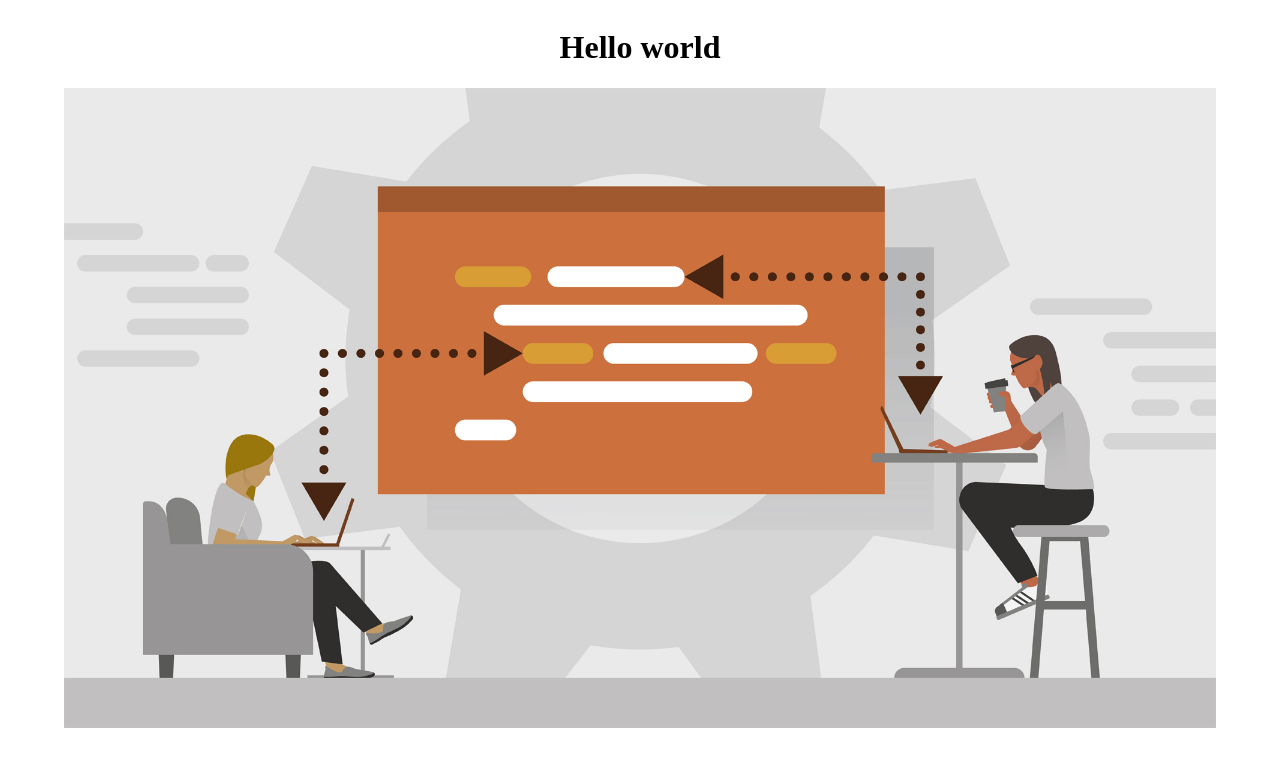
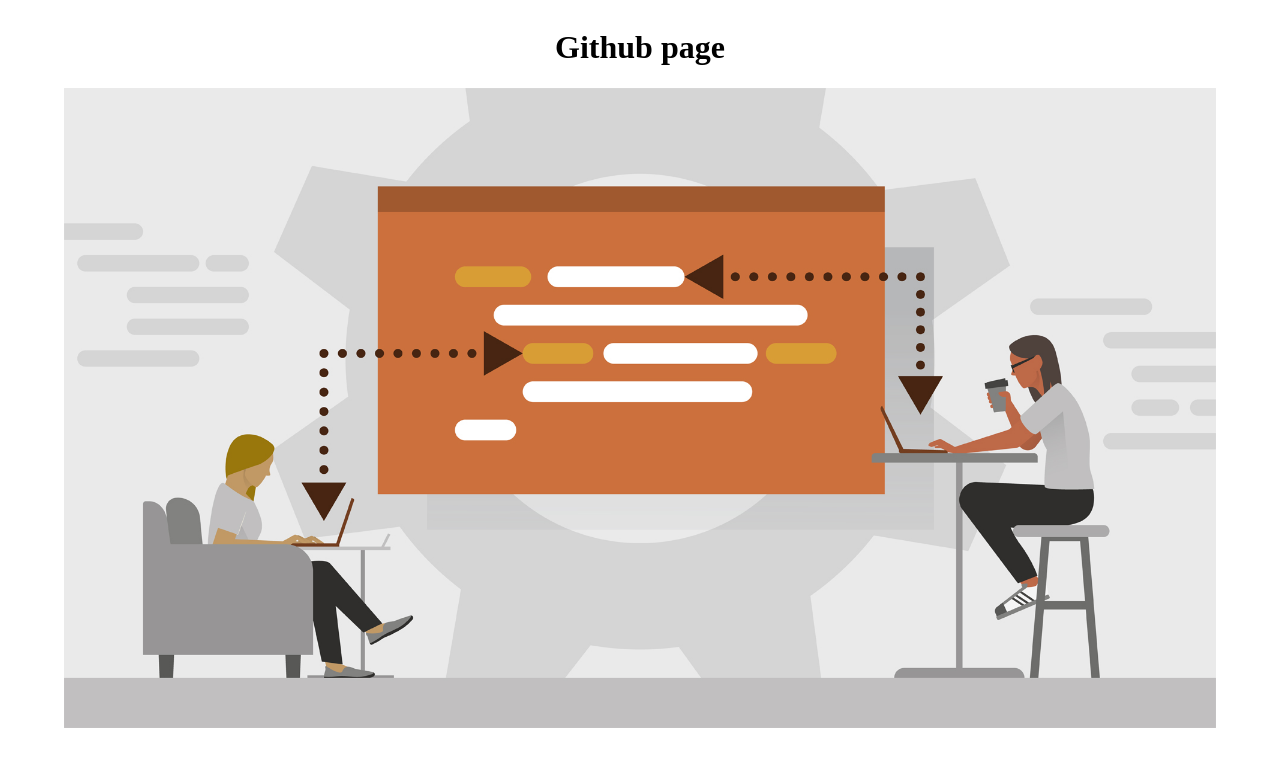
Before and after one commit to hassanALnajjar/finalPage, a plain HTML site: page githubTest/index.html in a window 1280 px wide. Drawn offline with Linux system fonts and the light colour scheme.

Commit message:
Update index.html
edited file title

```diff
--- a/githubTest/index.html
+++ b/githubTest/index.html
@@ -7,7 +7,7 @@
     <title>githubTest</title>
 </head>
 <body>
-    <h1>Hello world</h1>
+    <h1>Github page</h1>
     <img src="/images/github.jpg" alt="github" />
 </body>
 </html>
```
